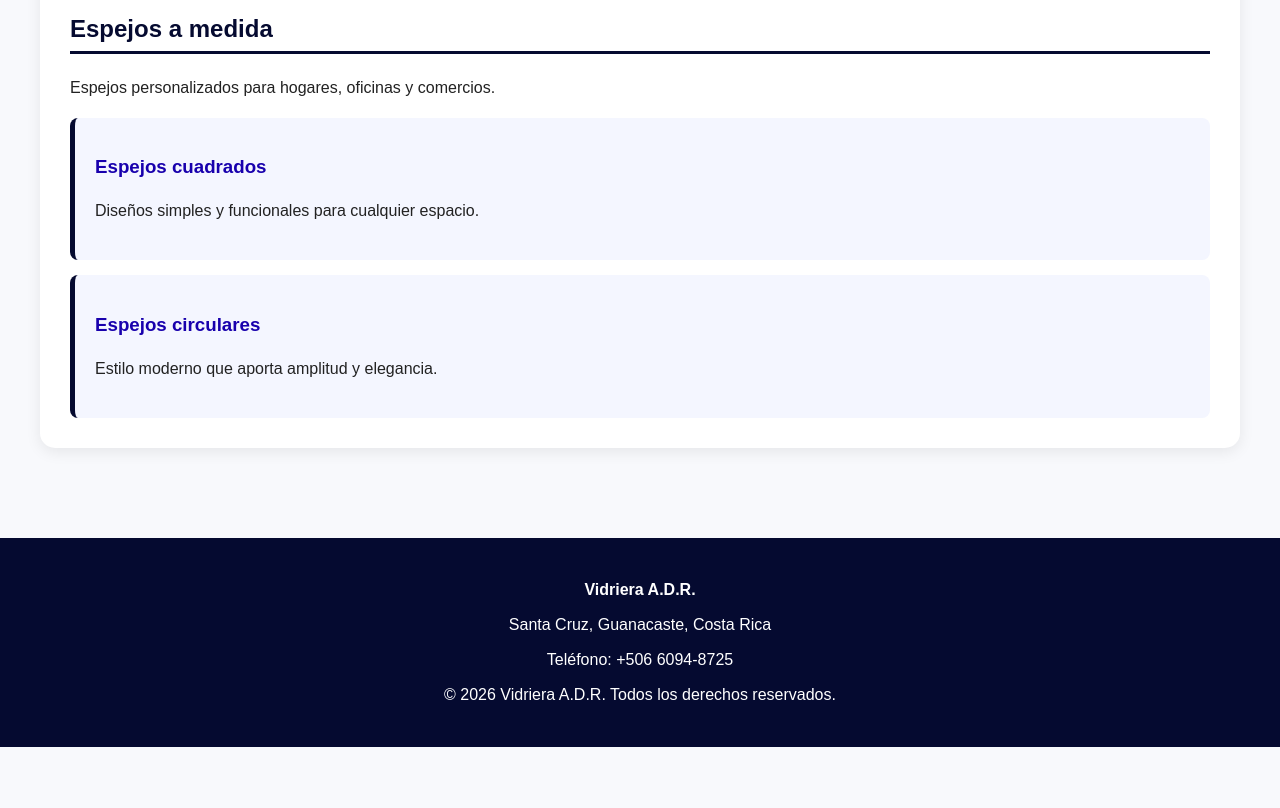
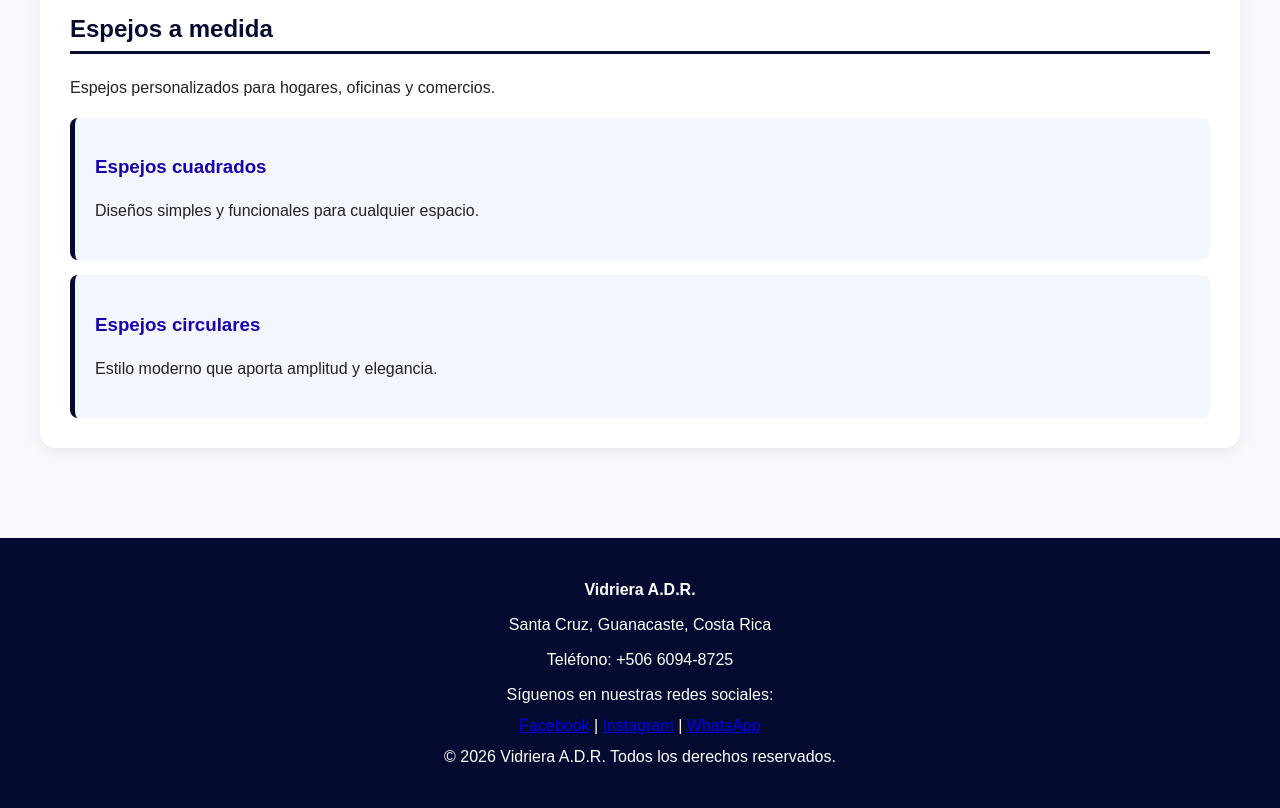
Before and after one commit to kvvillalta/KatheV, a plain HTML site: page index.html in a window 1280 px wide. Shown: the part 2836-3644 px from the top of the page. Before the commit the page ends 3583 px from the top, so only its background shows below. Drawn offline with Linux system fonts and the light colour scheme.

Commit message:
feat: se agrega pie de pagina con redes sociales

```diff
--- a/index.html
+++ b/index.html
@@ -212,8 +212,17 @@
 
         <footer id="contacto">
             <p><strong>Vidriera A.D.R.</strong></p>
+
             <p>Santa Cruz, Guanacaste, Costa Rica</p>
+
             <p>Teléfono: +506 6094-8725</p>
+
+            <p>Síguenos en nuestras redes sociales:</p>
+
+            <a href="#">Facebook</a> |
+            <a href="#">Instagram</a> |
+            <a href="#">WhatsApp</a>
+
             <p>&copy; 2026 Vidriera A.D.R. Todos los derechos reservados.</p>
         </footer>
 
```
